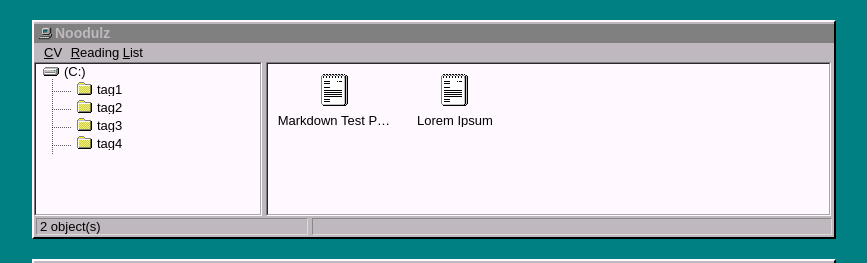
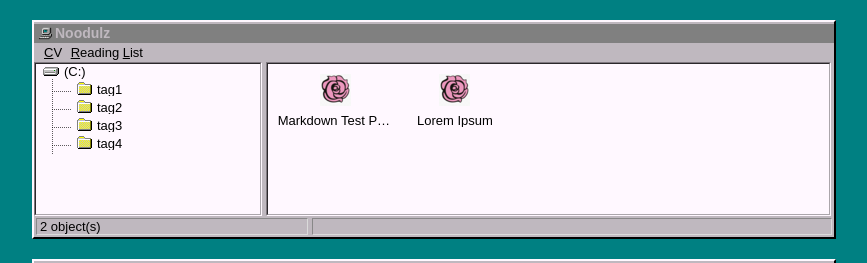
Before and after one commit to Noodulz/noodulz.github.io, a Jekyll site: the page built from _posts/2017-08-31-lorem-ipsum.md, in a window 1280 px wide. Shown: the top 263 px of the page, without its empty margins (206-1073 px from the left). Built offline with Jekyll 4.4.1, drawn with Linux system fonts in a browser that asks for light colours.

Commit message:
Update default.html

```diff
--- a/_layouts/default.html
+++ b/_layouts/default.html
@@ -46,7 +46,7 @@
 				{% if page.title == 'CV' or page.title == '404...' %}
 					<ul>
 						{% for post in site.posts %}
-						<li><a href="{{  post.url }}" title="{{ post.title }}"><img src="/assets/img/file.ico" title="{{ post.title }}" />{{ post.title }}</a></li>
+						<li><a href="{{  post.url }}" title="{{ post.title }}"><img src="/assets/img/rgurose.ico" title="{{ post.title }}" />{{ post.title }}</a></li>
 						{% endfor %}
 					</ul>
 				{% else %}
@@ -55,7 +55,7 @@
 			{% else %}
 				<ul>
 					{% for post in site.posts %}
-					<li><a href="{{  post.url }}" title="{{ post.title }}"><img src="/assets/img/file.ico" title="{{ post.title }}" />{{ post.title }}</a></li>
+					<li><a href="{{  post.url }}" title="{{ post.title }}"><img src="/assets/img/rgurose.ico" title="{{ post.title }}" />{{ post.title }}</a></li>
 					{% endfor %}
 				</ul>
 			{% endunless %}
```
